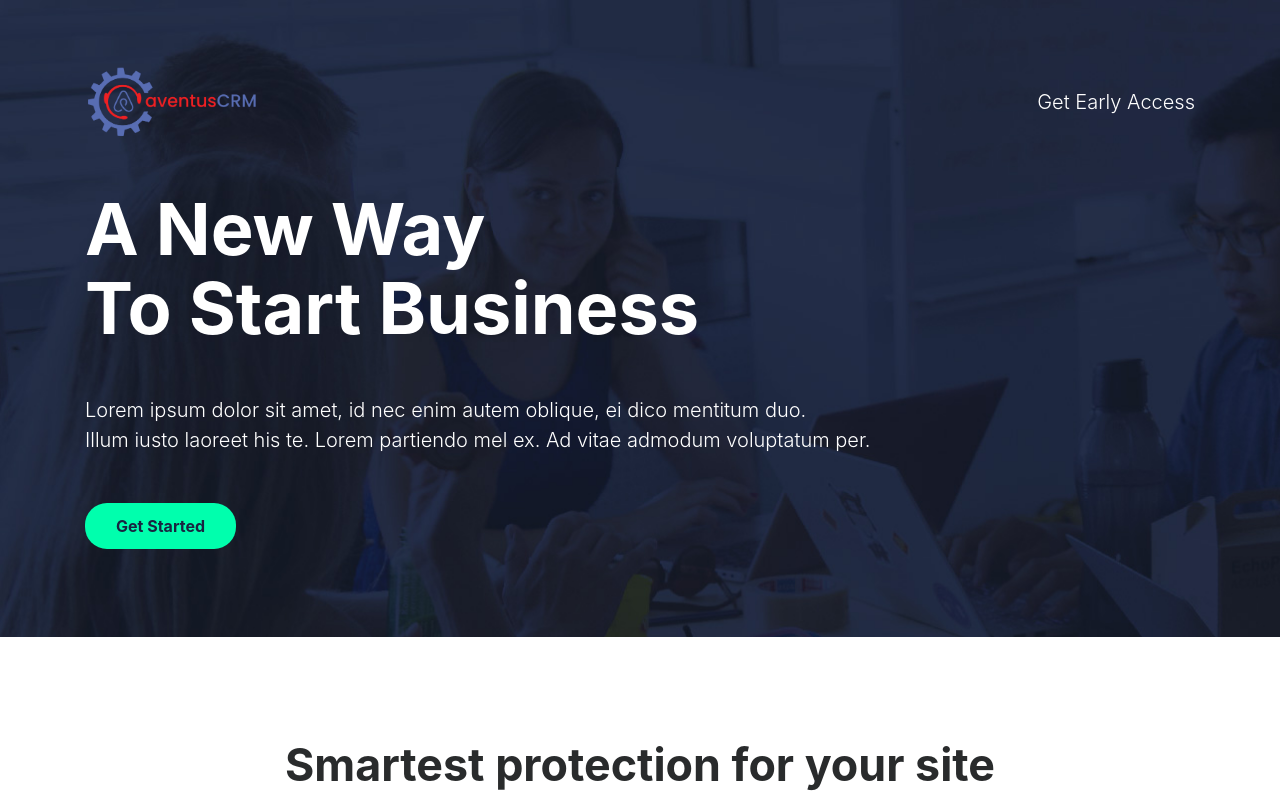
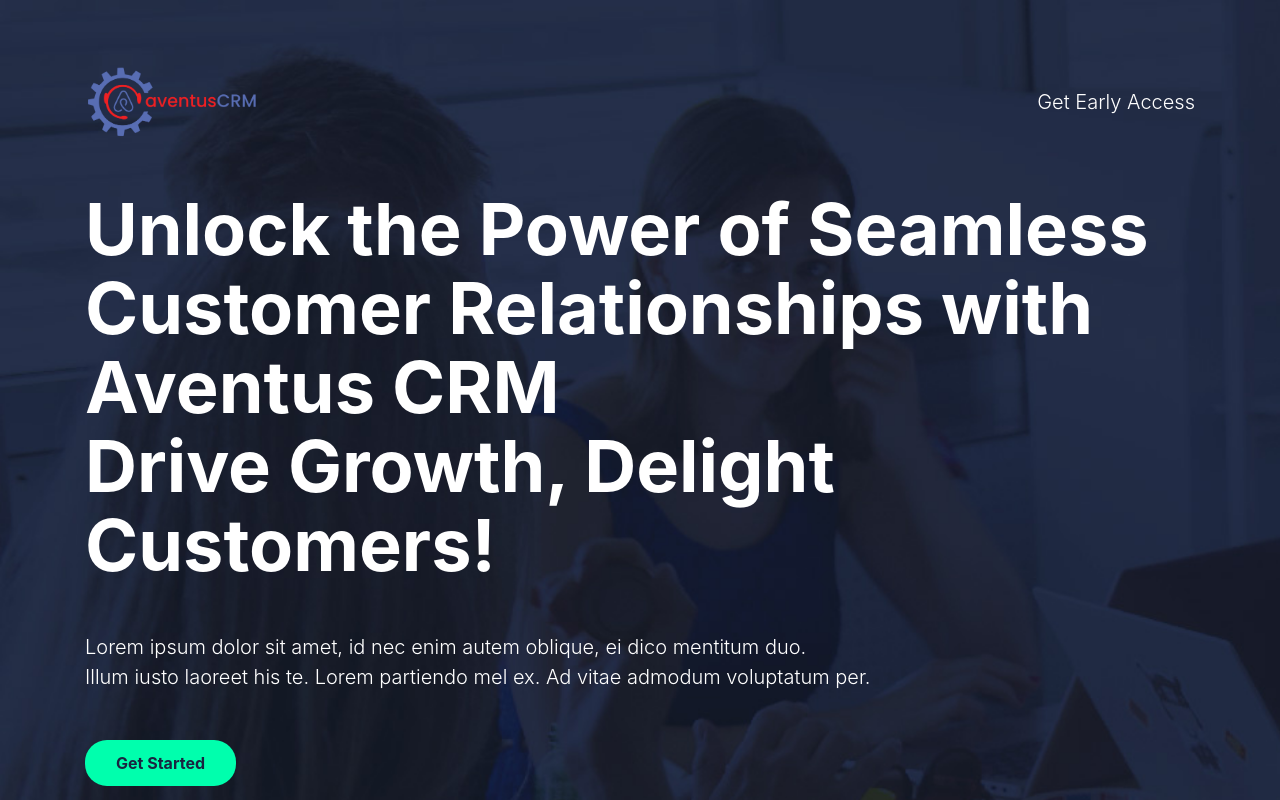
Before and after one commit to Sarava-NaN/Atlas, a plain HTML site: page index.html in a window 1280 px wide. Shown: the top 800 px of the page. Drawn offline with Linux system fonts and the light colour scheme.

Commit message:
Update index.html

```diff
--- a/index.html
+++ b/index.html
@@ -32,9 +32,8 @@
                 </div>
             </header>
             <h1 data-aos="fade" data-aos-easing="linear" data-aos-duration="1000" data-aos-once="true" class="display-3 text-white font-weight-bold my-5">
-            	A New Way<br>
-            	To Start Business
-            </h1>
+            	Unlock the Power of Seamless Customer Relationships with Aventus CRM<br>
+     Drive Growth, Delight Customers!            </h1>
             <p data-aos="fade" data-aos-easing="linear" data-aos-duration="1000" data-aos-once="true" class="lead text-white my-4">
                 Lorem ipsum dolor sit amet, id nec enim autem oblique, ei dico mentitum duo.
                 <br> Illum iusto laoreet his te. Lorem partiendo mel ex. Ad vitae admodum voluptatum per.
```
